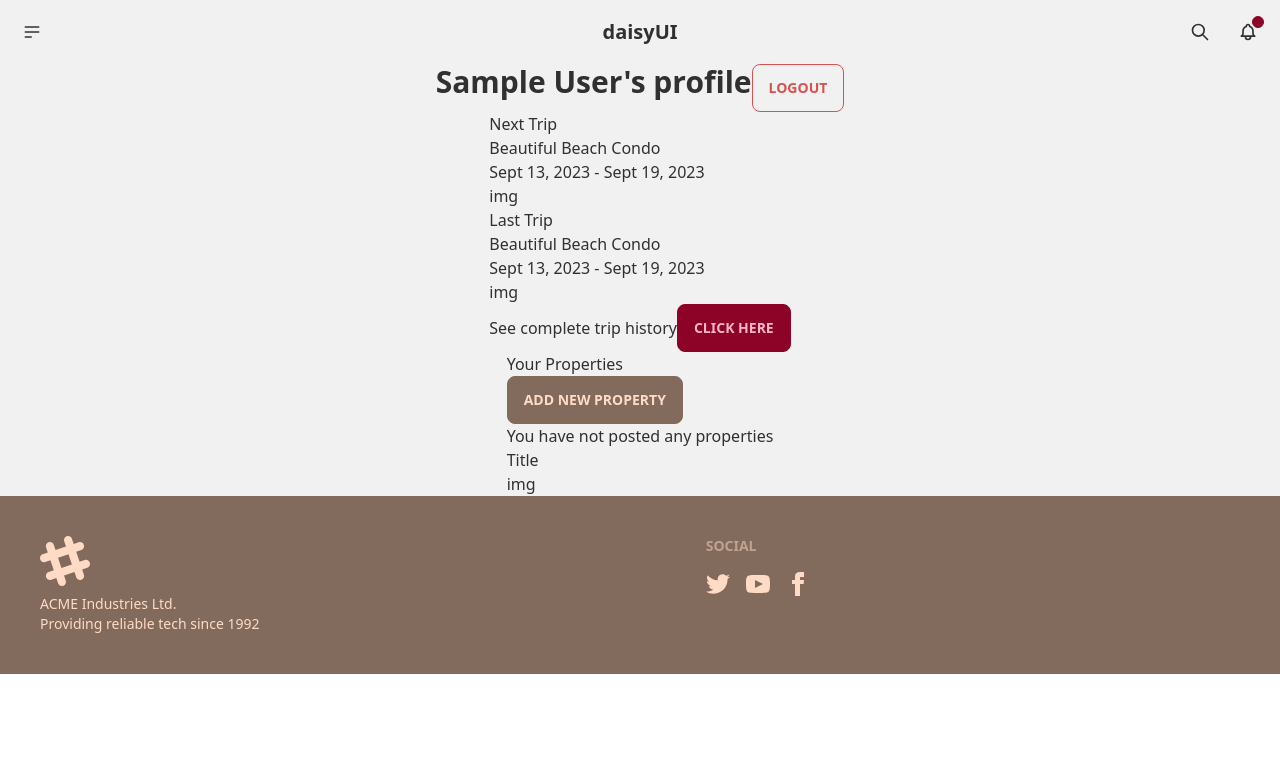
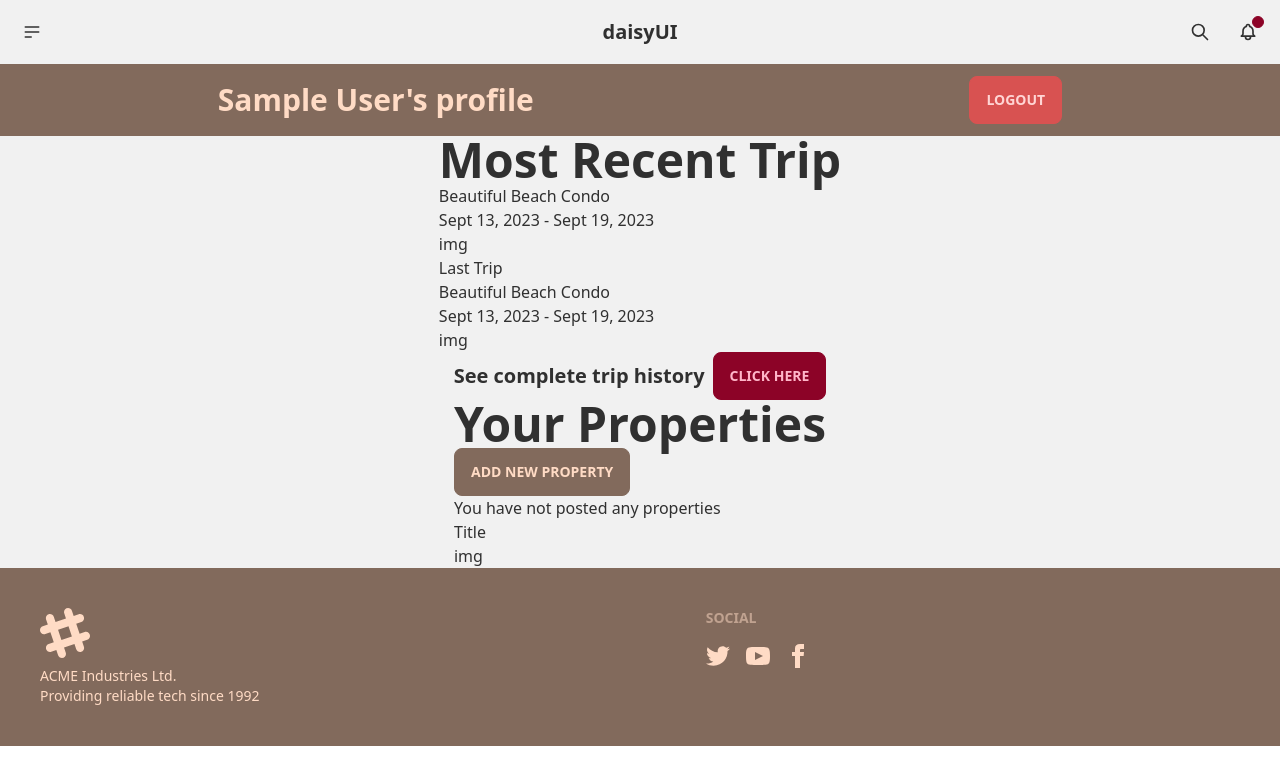
Before and after one commit to huntersteffner/bnb-network, a React (Create React App) app: page /profile in a window 1280 px wide. Shown: the top 784 px of the page. Built offline with nearby package versions, Linux system fonts and the light colour scheme; no server answers; the database is empty; sample sign-in values are in the browser's storage.

Commit message:
Started profile stying

```diff
--- a/src/pages/Profile.jsx
+++ b/src/pages/Profile.jsx
@@ -65,17 +65,23 @@ const Profile = () => {
   }, [auth.currentUser.uid])
 
   return (
-    <div className="container mx-auto">
-      <div className="flex flex-col justify-center items-center">
-        <div className="flex">
-          <h1 className="text-3xl font-bold">{`${name}'s profile`}</h1>
-          <button onClick={onLogout} className="btn btn-secondary btn-outline">
+    <>
+      <div className="bg-neutral py-3">
+        <div className="flex justify-around items-center w-full">
+          <h1 className="text-3xl text-neutral-content font-bold">{`${name}'s profile`}</h1>
+          <button
+            onClick={onLogout}
+            className="btn btn-secondary justify-items-end"
+          >
             Logout
           </button>
         </div>
+      </div>
+      <div className="container mx-auto">
+        <div className="flex flex-col w-full justify-center items-center">
           <div>
             <div>
-            <p>Next Trip</p>
+              <p className='title'>Most Recent Trip</p>
               <p>Beautiful Beach Condo</p>
               <p>Sept 13, 2023 - Sept 19, 2023</p>
               <p>img</p>
@@ -86,17 +92,17 @@ const Profile = () => {
               <p>Sept 13, 2023 - Sept 19, 2023</p>
               <p>img</p>
             </div>
-          <div className="flex justify-center items-center">
-            <p>See complete trip history</p>
+            <div className="flex justify-center items-center space-x-2">
+              <p className='text-xl font-bold'>See complete trip history</p>
               <Link to="/history">
                 <button className="btn btn-primary">Click Here</button>
               </Link>
             </div>
           </div>
           <div>
-          <h2>Your Properties</h2>
-          <Link to='/create-location'>
-            <button className='btn'>Add New Property</button>
+            <h2 className='title'>Your Properties</h2>
+            <Link to="/create-location">
+              <button className="btn">Add New Property</button>
             </Link>
             <div>
               {!loading && listings?.length > 0 ? (
@@ -105,13 +111,16 @@ const Profile = () => {
                   <img src={listings[0].data.imgUrls[0]} alt="" />
                   <Link to={`/edit-location/${listings[0].id}`}>Edit</Link>
                 </>
-            ) : (<p>You have not posted any properties</p>)}
+              ) : (
+                <p>You have not posted any properties</p>
+              )}
               <p>Title</p>
               <p>img</p>
             </div>
           </div>
         </div>
       </div>
+    </>
   )
 }
 
```
Lines whose indentation alone changed are shown as unchanged.
